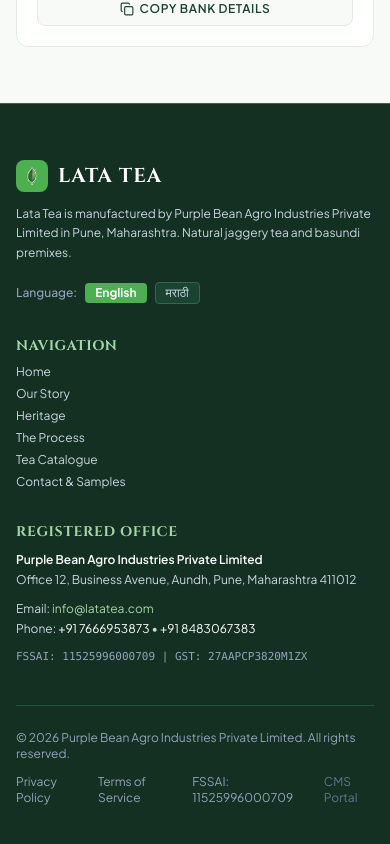
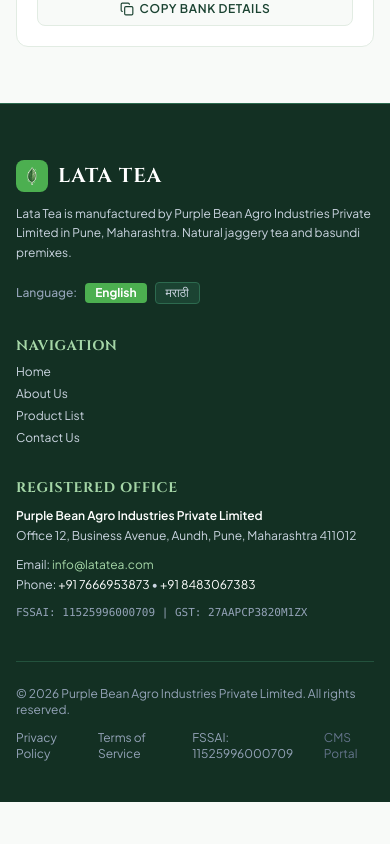
Before and after one commit to PTejasKr/LataTea, a React (Vite) app: page / in a window 390 px wide. Shown: the part 3327-4171 px from the top of the page. After the commit the page ends 4129 px from the top, so only its background shows below. Built offline with nearby package versions, Linux system fonts and the light colour scheme; a web font is replaced by a local one.

Commit message:
feat: remove entire heritage page and contents, streamline navbar to strictly Home, About Us, Product List, and Contact Us

```diff
--- a/src/components/admin/PreviewModal.tsx
+++ b/src/components/admin/PreviewModal.tsx
@@ -2,13 +2,8 @@
 import { useCMS } from '../../context/CMSContext';
 import { Navbar } from '../public/Navbar';
 import { EditorialHero } from '../public/EditorialHero';
-import { BrandStorySection } from '../public/BrandStorySection';
-import { HeritageSection } from '../public/HeritageSection';
-import { CraftSection } from '../public/CraftSection';
 import { TeaStoryCollection } from '../public/TeaStoryCollection';
-import { TeaExperienceSection } from '../public/TeaExperienceSection';
 import { WhyLataSection } from '../public/WhyLataSection';
-import { BrandStatementSection } from '../public/BrandStatementSection';
 import { RegistrationAndContact } from '../public/RegistrationAndContact';
 import { Footer } from '../public/Footer';
 import {
@@ -194,17 +189,12 @@
           {/* Mock Public Top Navigation */}
           <Navbar isDraftPreview={true} />
 
-          {/* Sequential 11-Step Editorial Canvas */}
+          {/* Streamlined Homepage Canvas */}
           <div className="space-y-0">
             <EditorialHero isDraftPreview={true} />
-            <BrandStorySection isDraftPreview={true} />
-            <HeritageSection isDraftPreview={true} />
-            <CraftSection isDraftPreview={true} />
             <TeaStoryCollection isDraftPreview={true} />
-            <TeaExperienceSection isDraftPreview={true} />
             <WhyLataSection isDraftPreview={true} />
             <RegistrationAndContact isDraftPreview={true} />
-            <BrandStatementSection isDraftPreview={true} />
             <Footer />
           </div>
         </div>
--- a/src/components/public/Footer.tsx
+++ b/src/components/public/Footer.tsx
@@ -70,28 +70,18 @@
                 </Link>
               </li>
               <li>
-                <Link to="/story" className="text-slate-300 hover:text-white transition-colors">
-                  {language === 'mr' ? 'आमची गोष्ट' : 'Our Story'}
+                <Link to="/about" className="text-slate-300 hover:text-white transition-colors">
+                  {language === 'mr' ? 'आमच्याबद्दल' : 'About Us'}
                 </Link>
               </li>
               <li>
-                <Link to="/heritage" className="text-slate-300 hover:text-white transition-colors">
-                  {language === 'mr' ? 'उगम' : 'Heritage'}
-                </Link>
-              </li>
-              <li>
-                <Link to="/craft" className="text-slate-300 hover:text-white transition-colors">
-                  {language === 'mr' ? 'पद्धत' : 'The Process'}
-                </Link>
-              </li>
-              <li>
-                <Link to="/tea" className="text-slate-300 hover:text-white transition-colors">
-                  {language === 'mr' ? 'चहा प्रकार' : 'Tea Catalogue'}
+                <Link to="/products" className="text-slate-300 hover:text-white transition-colors">
+                  {language === 'mr' ? 'उत्पादने' : 'Product List'}
                 </Link>
               </li>
               <li>
                 <Link to="/contact" className="text-slate-300 hover:text-white transition-colors">
-                  {language === 'mr' ? 'संपर्क आणि नमुने' : 'Contact & Samples'}
+                  {language === 'mr' ? 'संपर्क' : 'Contact Us'}
                 </Link>
               </li>
             </ul>
--- a/src/components/public/HeritageSection.tsx
+++ /dev/null
@@ -1,55 +0,0 @@
-import React from 'react';
-import { useCMS } from '../../context/CMSContext';
-
-interface HeritageSectionProps {
-  isDraftPreview?: boolean;
-}
-
-export const HeritageSection: React.FC<HeritageSectionProps> = ({ isDraftPreview = false }) => {
-  const { publishedState, draftState, t } = useCMS();
-  const state = isDraftPreview ? draftState : publishedState;
-  const heritage = state.content.heritage;
-
-  return (
-    <section id="heritage" className="py-14 sm:py-18 bg-[#1B4332] text-white">
-      <div className="max-w-5xl mx-auto px-4 sm:px-6 lg:px-8">
-
-        {/* Section Header */}
-        <div className="max-w-xl mb-10">
-          <span className="text-[11px] font-sans font-semibold tracking-widest text-[#A5D6A7] uppercase block mb-1">
-            {t(heritage.tagline)}
-          </span>
-          <h2 className="font-rajwada text-2xl sm:text-3xl font-bold text-white tracking-tight">
-            {t(heritage.heading)}
-          </h2>
-          <p className="mt-1 text-xs sm:text-sm text-slate-200 font-sans">
-            {t(heritage.subheading)}
-          </p>
-        </div>
-
-        {/* Milestone Cards Grid */}
-        <div className="grid grid-cols-1 md:grid-cols-3 gap-5">
-          {(heritage.milestones || []).map((m, idx) => (
-            <div
-              key={idx}
-              className="bg-[#133023] rounded-xl p-5 border border-[#2D6A4F] flex flex-col justify-between space-y-3"
-            >
-              <div>
-                <span className="text-[10px] font-mono text-[#A5D6A7] font-bold uppercase tracking-wider block mb-1.5">
-                  {m.year}
-                </span>
-                <h3 className="font-rajwada text-base font-bold text-white mb-1.5">
-                  {t(m.title)}
-                </h3>
-                <p className="text-xs text-slate-300 font-sans leading-relaxed">
-                  {t(m.description)}
-                </p>
-              </div>
-            </div>
-          ))}
-        </div>
-
-      </div>
-    </section>
-  );
-};
--- a/src/components/public/Navbar.tsx
+++ b/src/components/public/Navbar.tsx
@@ -26,12 +26,10 @@
   }, []);
 
   const navLinks = [
-    { label: { en: 'Home', mr: 'मुख्य' }, url: '/' },
-    { label: { en: 'Story', mr: 'गोष्ट' }, url: '/story' },
-    { label: { en: 'Heritage', mr: 'उगम' }, url: '/heritage' },
-    { label: { en: 'Craft', mr: 'पद्धत' }, url: '/craft' },
-    { label: { en: 'Teas', mr: 'चहा' }, url: '/tea' },
-    { label: { en: 'Contact', mr: 'संपर्क' }, url: '/contact' }
+    { label: { en: 'Home', mr: 'मुख्य पृष्ठ' }, url: '/' },
+    { label: { en: 'About Us', mr: 'आमच्याबद्दल' }, url: '/about' },
+    { label: { en: 'Product List', mr: 'उत्पादने' }, url: '/products' },
+    { label: { en: 'Contact Us', mr: 'संपर्क' }, url: '/contact' }
   ];
 
   return (
--- a/src/components/public/PublicWebsite.tsx
+++ b/src/components/public/PublicWebsite.tsx
@@ -8,7 +8,6 @@
 // Pages
 import { HomePage } from '../../pages/HomePage';
 import { AboutPage } from '../../pages/AboutPage';
-import { OurStoryPage } from '../../pages/OurStoryPage';
 import { ProductsPage } from '../../pages/ProductsPage';
 import { ProductDetailPage } from '../../pages/ProductDetailPage';
 import { ContactPage } from '../../pages/ContactPage';
@@ -34,12 +33,9 @@
       return <HomePage onOpenInquiry={handleOpenInquiry} isDraftPreview={isDraftPreview} />;
     }
 
-    // 2. Story & Heritage
-    if (path === '/about') {
+    // 2. About Us
+    if (path === '/about' || path === '/our-story' || path === '/story' || path === '/heritage') {
       return <AboutPage />;
-    }
-    if (path === '/our-story' || path === '/story' || path === '/heritage') {
-      return <OurStoryPage />;
     }
 
     // 3. Tea Collection & Stories
--- a/src/data/defaultContent.ts
+++ b/src/data/defaultContent.ts
@@ -132,27 +132,27 @@
 
 export const DEFAULT_NAVIGATION: NavigationItem[] = [
   {
-    id: 'nav_story',
-    label: { en: 'Our Story', mr: 'आमची गोष्ट' },
-    url: '/story',
+    id: 'nav_home',
+    label: { en: 'Home', mr: 'मुख्य पृष्ठ' },
+    url: '/',
     isExternal: false,
     isButton: false,
     isEnabled: true,
     order: 1
   },
   {
-    id: 'nav_craft',
-    label: { en: 'The Process', mr: 'पद्धत' },
-    url: '/craft',
+    id: 'nav_about',
+    label: { en: 'About Us', mr: 'आमच्याबद्दल' },
+    url: '/about',
     isExternal: false,
     isButton: false,
     isEnabled: true,
     order: 2
   },
   {
-    id: 'nav_tea',
-    label: { en: 'Teas', mr: 'चहा' },
-    url: '/tea',
+    id: 'nav_products',
+    label: { en: 'Product List', mr: 'उत्पादने' },
+    url: '/products',
     isExternal: false,
     isButton: false,
     isEnabled: true,
@@ -160,7 +160,7 @@
   },
   {
     id: 'nav_contact',
-    label: { en: 'Contact', mr: 'संपर्क' },
+    label: { en: 'Contact Us', mr: 'संपर्क' },
     url: '/contact',
     isExternal: false,
     isButton: false,
@@ -728,7 +728,7 @@
 };
 
 export const INITIAL_CMS_STATE: CMSState = {
-  version: 4,
+  version: 5,
   status: 'published',
   lastPublishedAt: new Date().toISOString(),
   lastSavedAt: new Date().toISOString(),
--- a/src/pages/OurStoryPage.tsx
+++ /dev/null
@@ -1,36 +0,0 @@
-import React from 'react';
-import { useCMS } from '../context/CMSContext';
-import { HeritageSection } from '../components/public/HeritageSection';
-import { BrandStorySection } from '../components/public/BrandStorySection';
-
-export const OurStoryPage: React.FC = () => {
-  const { publishedState, t, language } = useCMS();
-  const story = publishedState.content.story;
-
-  return (
-    <div className="pt-20 bg-[#F8FAF8] text-[#1A291B] min-h-screen">
-
-      {/* Story Hero Header */}
-      <section className="py-14 bg-[#1B4332] text-white text-center">
-        <div className="max-w-4xl mx-auto px-4 sm:px-6">
-          <span className="text-[11px] font-sans font-semibold tracking-widest text-[#A5D6A7] uppercase block mb-1">
-            {language === 'mr' ? 'आमची गोष्ट' : 'OUR STORY'}
-          </span>
-          <h1 className="font-rajwada text-3xl sm:text-5xl font-bold text-white tracking-tight">
-            {t(story.heading)}
-          </h1>
-          <p className="mt-2 text-xs sm:text-sm text-slate-200 font-sans max-w-xl mx-auto">
-            {t(story.subheading)}
-          </p>
-        </div>
-      </section>
-
-      {/* Brand Story Editorial */}
-      <BrandStorySection />
-
-      {/* Heritage Chronology */}
-      <HeritageSection />
-
-    </div>
-  );
-};
--- a/src/services/cmsStore.ts
+++ b/src/services/cmsStore.ts
@@ -1,8 +1,8 @@
 import { CMSState, MediaItem, MediaSlot, TeaStoryItem, ValidationIssue } from '../types/cms';
 import { INITIAL_CMS_STATE } from '../data/defaultContent';
 
-const STORAGE_KEY_PUBLISHED = 'latatea_cms_v4_pub';
-const STORAGE_KEY_DRAFT = 'latatea_cms_v4_draft';
+const STORAGE_KEY_PUBLISHED = 'latatea_cms_v5_pub';
+const STORAGE_KEY_DRAFT = 'latatea_cms_v5_draft';
 
 type Listener = () => void;
 const listeners: Set<Listener> = new Set();
@@ -59,18 +59,12 @@
         ...((parsed.content && parsed.content.footer) || {})
       }
     },
-    teaStories: (parsed.teaStories && parsed.teaStories.length > 0)
-      ? parsed.teaStories
-      : INITIAL_CMS_STATE.teaStories,
-    domains: (parsed.domains && parsed.domains.length > 0)
-      ? parsed.domains
-      : INITIAL_CMS_STATE.domains,
-    navigation: (parsed.navigation && parsed.navigation.length > 0)
-      ? parsed.navigation
-      : INITIAL_CMS_STATE.navigation,
-    sections: (parsed.sections && parsed.sections.length > 0)
-      ? parsed.sections
-      : INITIAL_CMS_STATE.sections,
+    sections: INITIAL_CMS_STATE.sections,
+    navigation: INITIAL_CMS_STATE.navigation,
+    teaStories: parsed.teaStories && parsed.teaStories.length > 0 ? parsed.teaStories : INITIAL_CMS_STATE.teaStories,
+    categories: parsed.categories && parsed.categories.length > 0 ? parsed.categories : INITIAL_CMS_STATE.categories,
+    domains: parsed.domains || INITIAL_CMS_STATE.domains,
+    mediaLibrary: parsed.mediaLibrary || INITIAL_CMS_STATE.mediaLibrary,
     mediaSlots: {
       ...INITIAL_CMS_STATE.mediaSlots,
       ...(parsed.mediaSlots || {})
@@ -101,6 +95,8 @@
   getPublishedState(): CMSState {
     try {
       // Clean up legacy keys
+      localStorage.removeItem('latatea_cms_v4_pub');
+      localStorage.removeItem('latatea_cms_v4_draft');
       localStorage.removeItem('latatea_cms_story_v3_pub');
       localStorage.removeItem('latatea_cms_story_v3_draft');
       localStorage.removeItem('latatea_cms_pub_v2');
```
